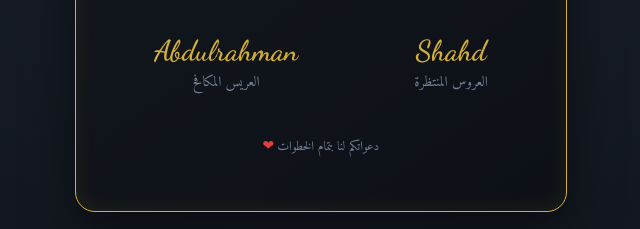
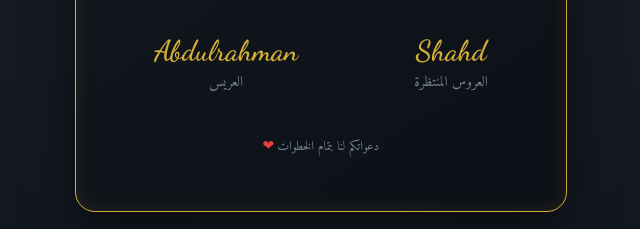
Before and after one commit to gimyxh/Shahoooood, a plain HTML site: page index.html in a window 1280 px wide. Shown: the part 655-884 px from the top of the page, 319-959 px from the left. Drawn offline with Linux system fonts and the light colour scheme.

Commit message:
Update groom label in index.html

```diff
--- a/index.html
+++ b/index.html
@@ -151,7 +151,7 @@
             </div>
             <div class="sig-item">
                 <span class="sig-name">Abdulrahman</span>
-                <span class="sig-label">العريس المكافح</span>
+                <span class="sig-label">العريس </span>
             </div>
         </div>
 
```
